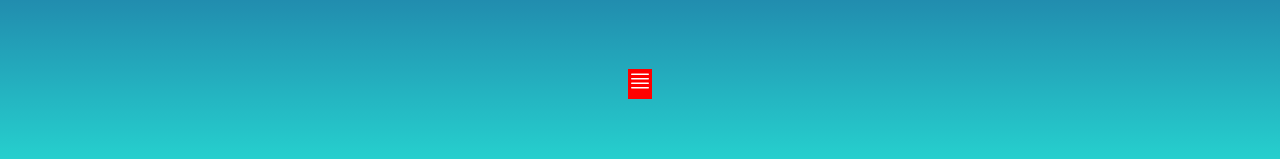
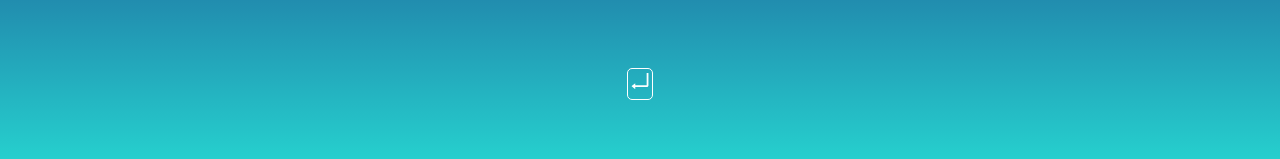
Before and after one commit to EdmauroGoma/EC.Tech, a Next.js app: page /Menu in a window 1280 px wide. Shown: the part 239-398 px from the top of the page. Built offline with nearby package versions, Linux system fonts and the light colour scheme.

Commit message:
Remoção de bugs

```diff
--- a/pages/Menu.js
+++ b/pages/Menu.js
@@ -1,6 +1,6 @@
 import styled from "@emotion/styled";
 import Link from "next/link";
-import { BsJustify } from "react-icons/bs";
+import { AiOutlineEnter } from "react-icons/ai";
 import Footer from "./components/Footer";
 
 export default function Menu() {
@@ -28,7 +28,8 @@ export default function Menu() {
   display: flex;
   flex-direction:column;
   margin-top: 40px;
-  background-color: red;
+  border: 1px solid white;
+  border-radius: 5px;
   `;
 
     return (
@@ -49,7 +50,7 @@ export default function Menu() {
                </div>
            </MenuItems>
                <Menu>
-                 <Link href="/"><a><BsJustify/></a></Link>
+                 <Link href="/"><a><AiOutlineEnter/></a></Link>
                </Menu>
        </MenuContainer>
        <Footer />
```
